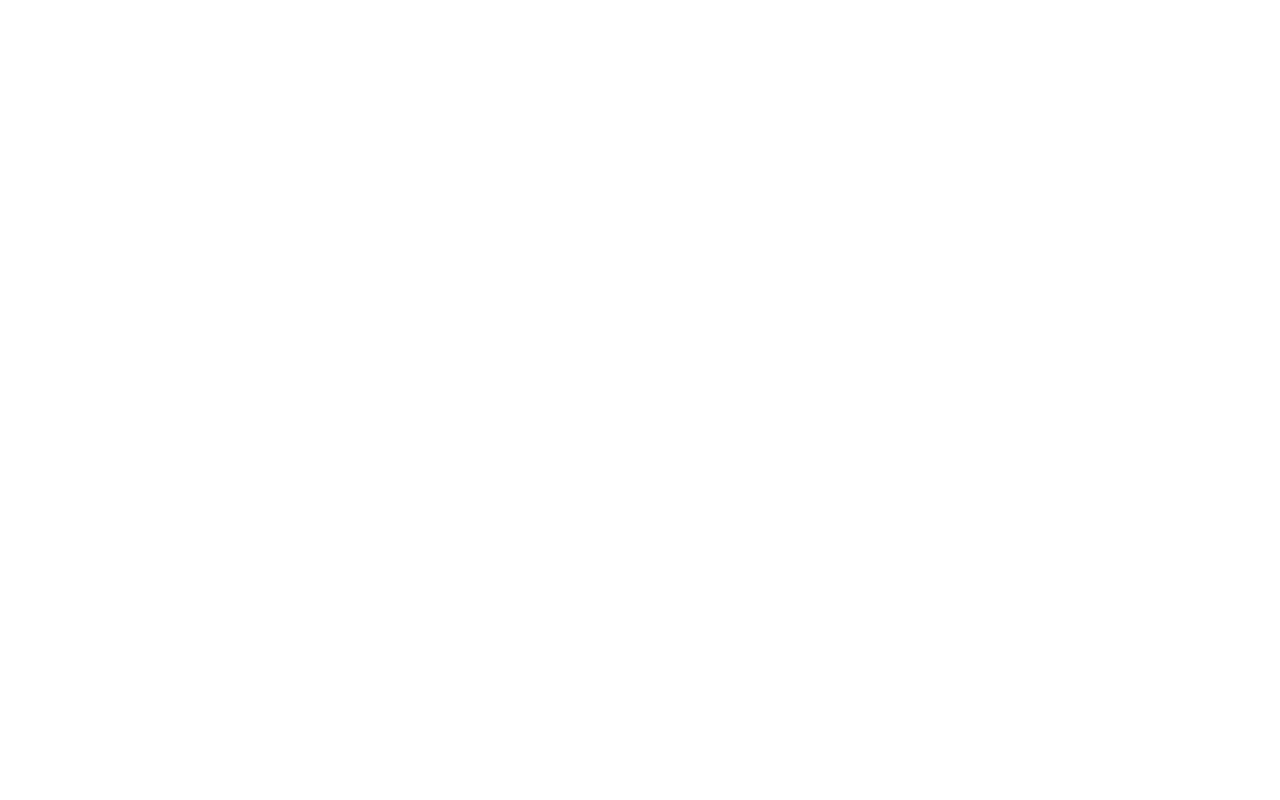
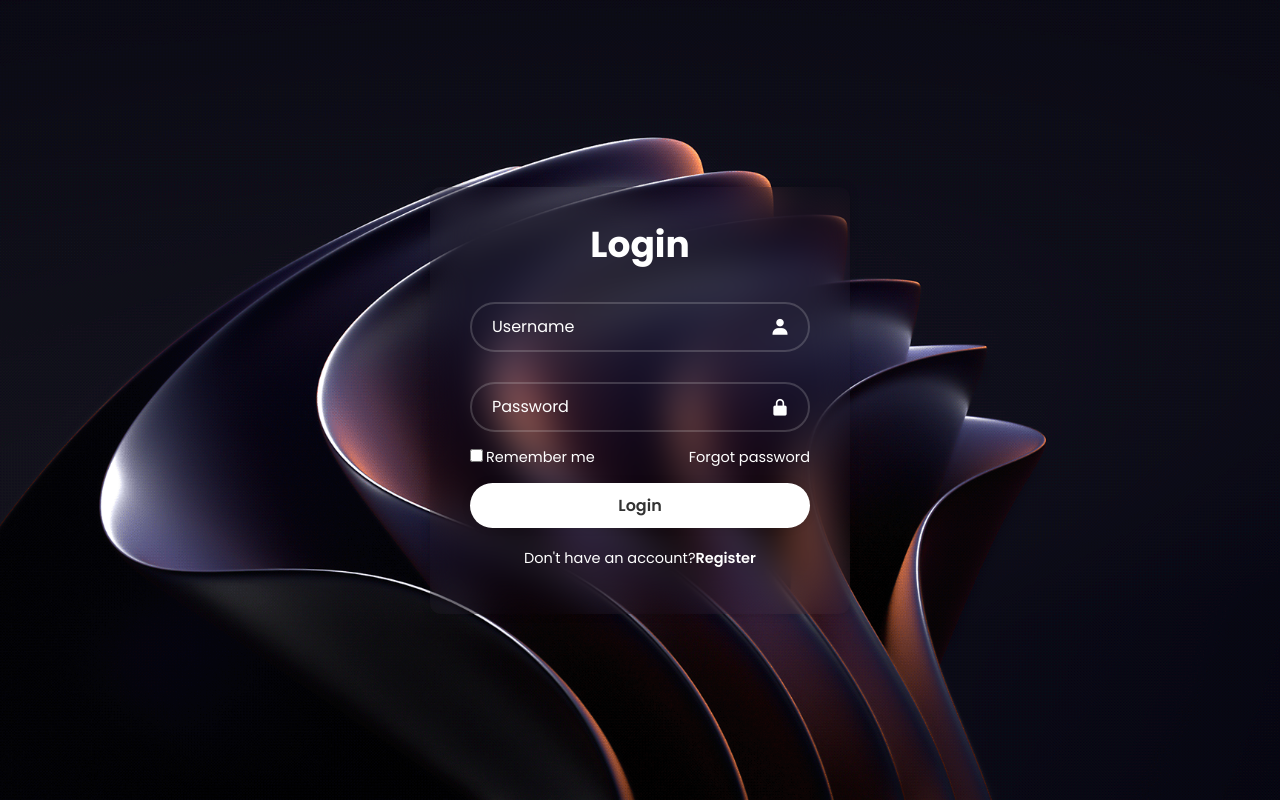
Before and after one commit to muhammedaslamshah/Login_Form_HTML_-_CSS, a plain HTML site: page index.html in a window 1280 px wide. Drawn offline with nearby package versions, Linux system fonts and the light colour scheme.

Commit message:
Secound Commit |  Updated CSS StyleSheet |

```diff
--- a/index.html
+++ b/index.html
@@ -5,8 +5,35 @@
     <meta name="viewport" content="width=device-width, initial-scale=1.0" />
     <title>Login Form</title>
     <link rel="stylesheet" href="style.css" />
+    <link rel="stylesheet" href="https://unpkg.com/boxicons@2.1.4/css/boxicons.min.css">
   </head>
   <body>
 
+
+    <div class="wrapper">
+        <form action="">
+            <h1>Login</h1>
+            <div class="input-box">
+                <input type="text" name="" id="" placeholder="Username" required>
+                <i class="bx bxs-user"></i>
+            </div>
+            <div class="input-box">
+                <input type="password" name="" id="" placeholder="Password" required>
+                <i class="bx bxs-lock-alt"></i>
+            </div>
+
+            <div class="remember-forgot">
+                <label for=""><input type="checkbox" name="" id="">Remember me</label>
+                <a href="#">Forgot password</a>
+            </div>
+            <button class="btn" type="submit">Login</button>
+
+            <div class="register-link">
+                <p>Don't have an account?<a href="#">Register</a></p>
+            </div>
+        </form>
+    </div>
+
+
   </body>
 </html>
--- a/style.css
+++ b/style.css
@@ -0,0 +1,110 @@
+@import url("https:fonts.googleapis.com/css2?family=Poppins:wght@300;400;500;600;700;800;900&display=swap");
+
+*{
+    margin: 0;
+    padding: 0;
+    box-sizing: border-box;
+    font-family: "Poppins", sans-serif;
+}
+body{
+    display: flex;
+    justify-content: center;
+    align-items: center;
+    min-height: 100vh;
+    background: url(windows11.png) no-repeat;
+    background-size: cover;
+    background-position: center;
+}
+.wrapper{
+    width: 420px;
+    background: transparent;
+    border: 2px solid rgba(255, 255, 255, rgba(225,225,225, .2));
+    backdrop-filter: blur(20px);
+    box-shadow: 0 0 10px rgba(0, 0, 0, .2);
+    color: white;
+    border-radius: 10px;
+    padding: 30px 40px;
+}
+.wrapper h1{
+    font-size: 36px;
+    text-align: center;
+}
+.wrapper .input-box{
+    position: relative;
+    width: 100%;
+    height: 50px;
+    margin: 30px 0;
+}
+
+.input-box input{
+    width: 100%;
+    height: 100%;
+    background-color: transparent;
+    border: none;
+    outline: none;
+    border: 2px solid rgba(225,225,225, .2);
+    border-radius: 40px;
+    font-size: 16px;
+    color:white;
+    padding: 20px 45px 20px 20px;
+}
+
+.input-box input::placeholder{
+    color: white;
+
+}
+
+.input-box i{
+    position: absolute;
+    right: 20px;
+    top: 50%;
+    transform: translateY(-50%);
+    font-size: 20px;
+}
+.wrapper .remember-forgot{
+    display: flex;
+    justify-content: space-between;
+    font-size: 14.5px;
+    margin: -15px 0 15px ;
+}
+
+.remember-forgot label input{
+    accent-color: white;
+    margin-right: 3px;
+
+}
+.remember-forgot a{
+    color: white;
+    text-decoration: none;
+}
+
+.remember-forgot a:hover{
+    text-decoration: underline;
+}
+
+.wrapper .btn{
+    width: 100%;
+    height: 45px;
+    background-color: white;
+    border: none;
+    outline: none;
+    border-radius: 40px;
+    box-shadow: 0 0 10px rgba(0, 0, 0, .1);
+    cursor: pointer;
+    font-size: 16px;
+    color: #333;
+    font-weight: 600;
+}
+.wrapper .register-link {
+    font-size: 14.5px;
+    text-align: center;
+    margin: 20px 0 15px;
+}
+.register-link p a{
+    color: white;
+    text-decoration: none;
+    font-weight: 600;
+}
+.register-link p a:hover{
+    text-decoration: underline;
+}
```
Also changed, not shown: iPad-Pro-11.jpg (added), iPhone-X.jpg (added), windows11.png (added).
